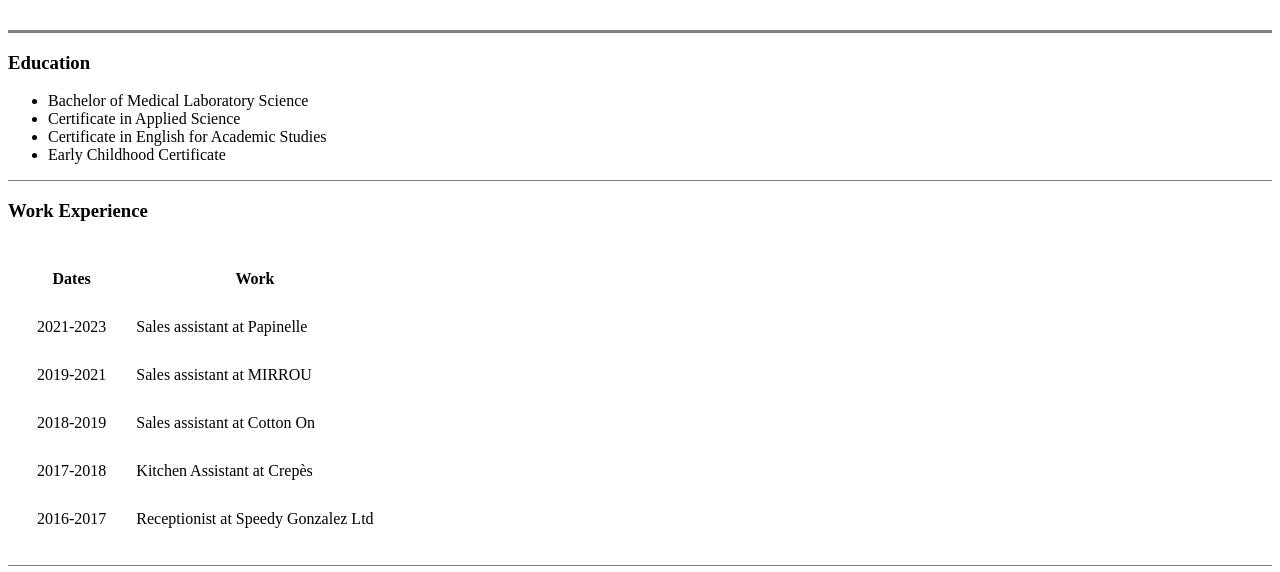
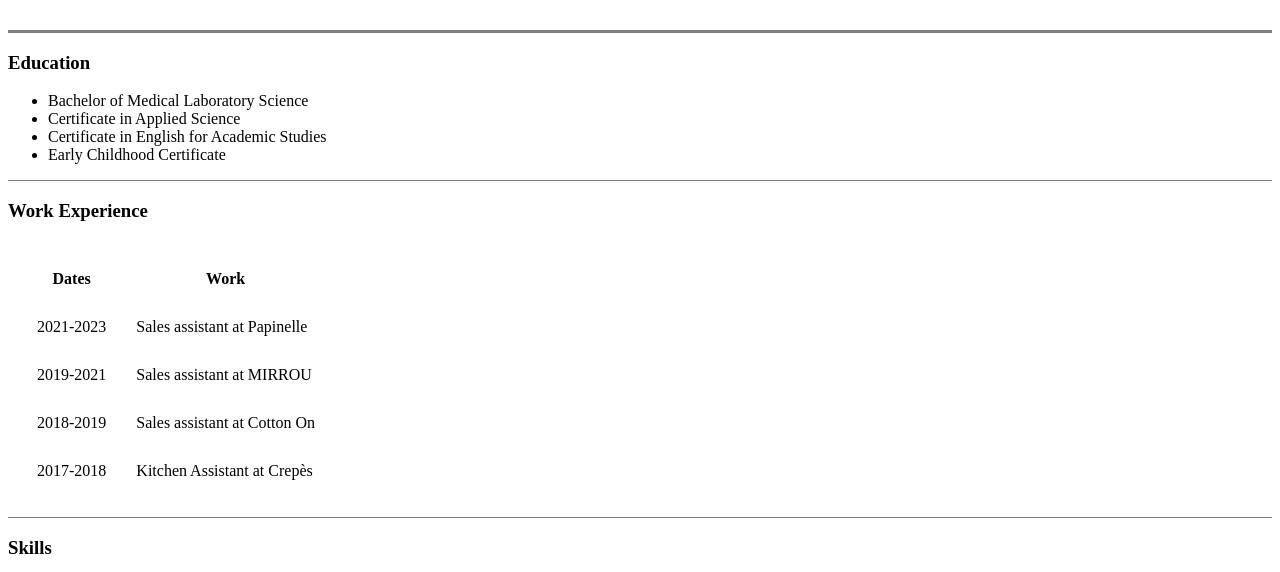
Before and after one commit to zalezn/cv, a plain HTML site: page index.html in a window 1280 px wide. Shown: the part 228-800 px from the top of the page. Drawn offline with Linux system fonts and the light colour scheme.

Commit message:
Update index.html

```diff
--- a/index.html
+++ b/index.html
@@ -45,10 +45,6 @@
           <td>2017-2018</td>
           <td>Kitchen Assistant at Crepès</td>
         </tr>
-        <tr>
-          <td>2016-2017</td>
-          <td>Receptionist at Speedy Gonzalez Ltd</td>
-        </tr>
       </tbody>
     </table>
     </ul>
```
